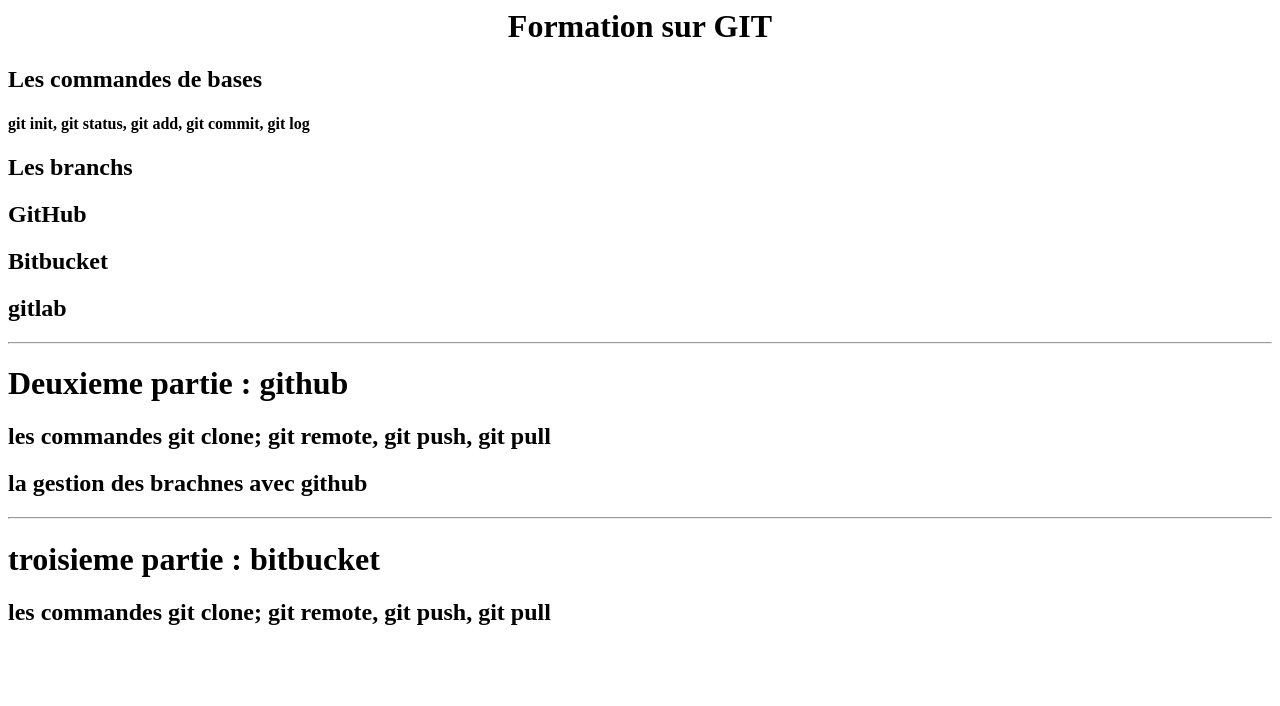
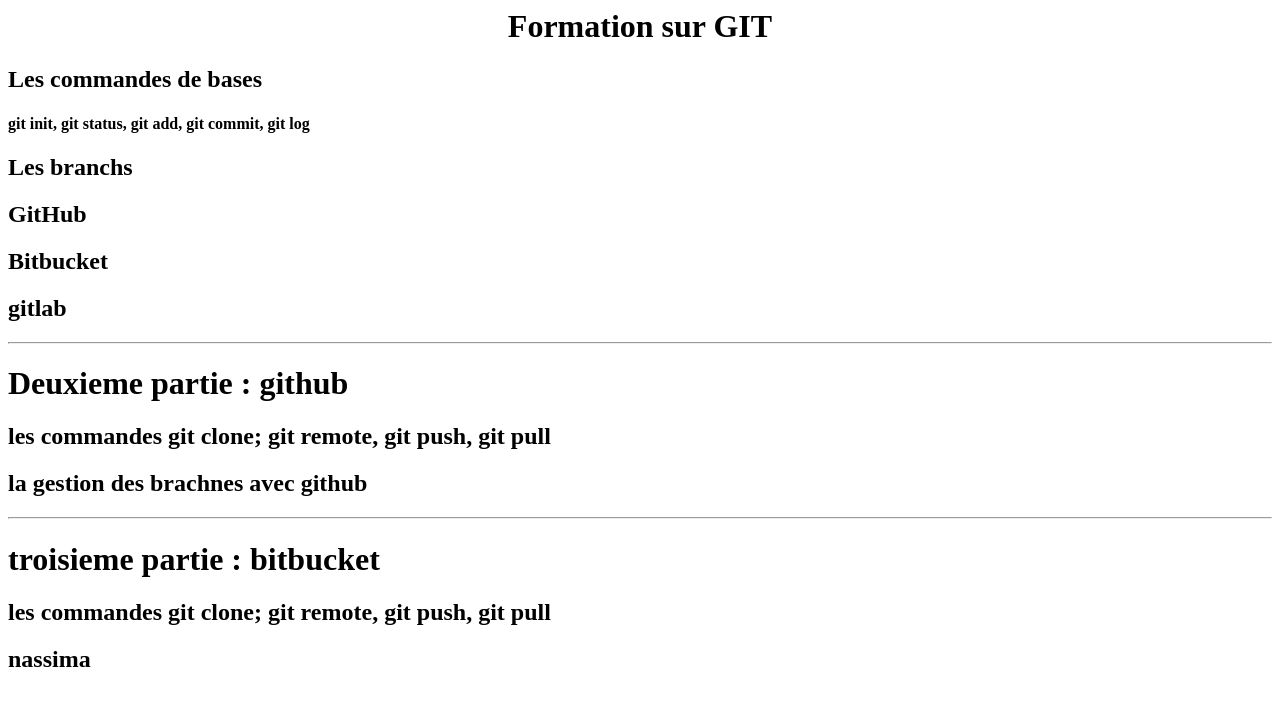
Before and after one commit to nassimagit/Groupe1, a plain HTML site: page index.html in a window 1280 px wide. Drawn offline with Linux system fonts and the light colour scheme.

Commit message:
ajout prenom

```diff
--- a/index.html
+++ b/index.html
@@ -14,3 +14,4 @@
 <hr/>
 <h1>troisieme partie : bitbucket<h1>
 <h2>les commandes git clone; git remote, git push, git pull</h2>
+<h2>nassima</h2>
```
